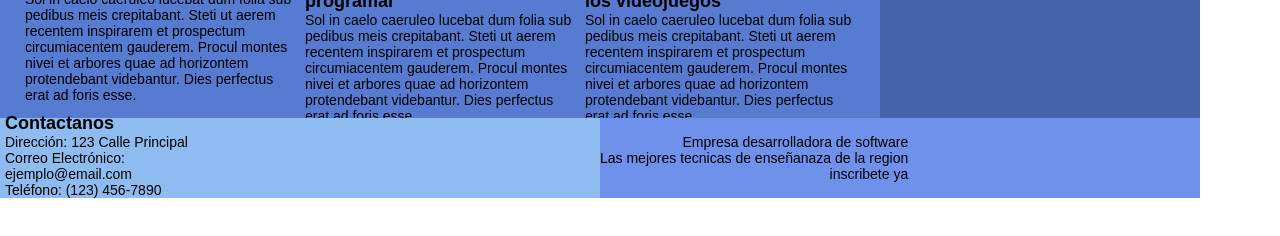
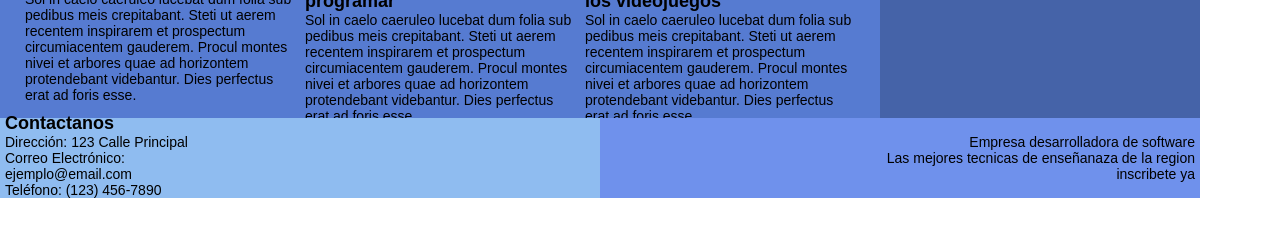
Before and after one commit to BayronVV/parvialweb.bayronvv.github.io, a plain HTML site: page index.html in a window 1280 px wide. Shown: the part 442-678 px from the top of the page. Drawn offline with Linux system fonts and the light colour scheme.

Commit message:
correccion de error en el footer derecho

```diff
--- a/css/styles.css
+++ b/css/styles.css
@@ -87,6 +87,11 @@ aside {
 
 .footer-right {
   background-color: #6f91ec;
+  display: flex;
+  justify-content: space-between;
+}
+.footer-right p:last-child {
+  margin-left: auto;
 }
 .p2 {
   text-align: right;
```
